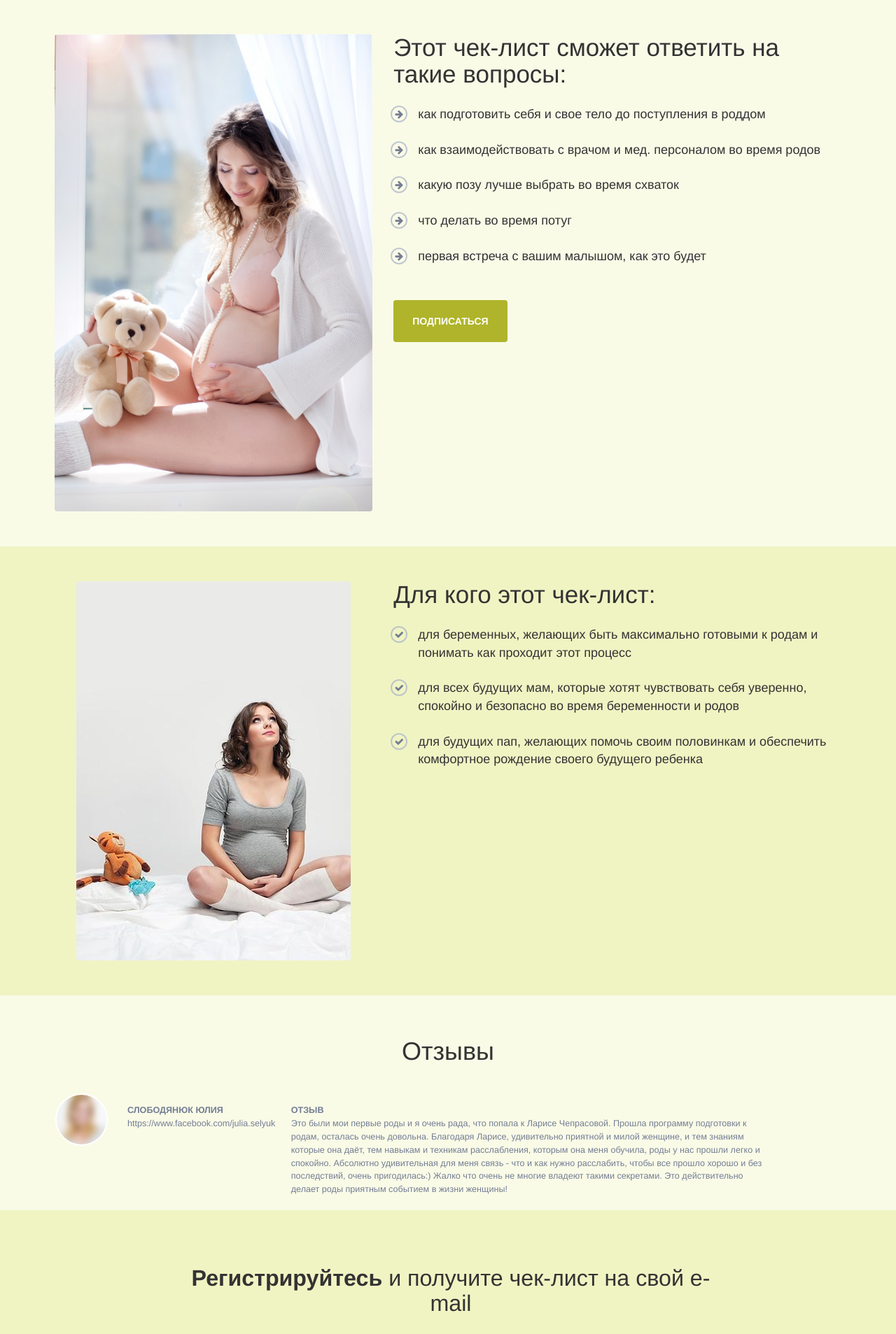
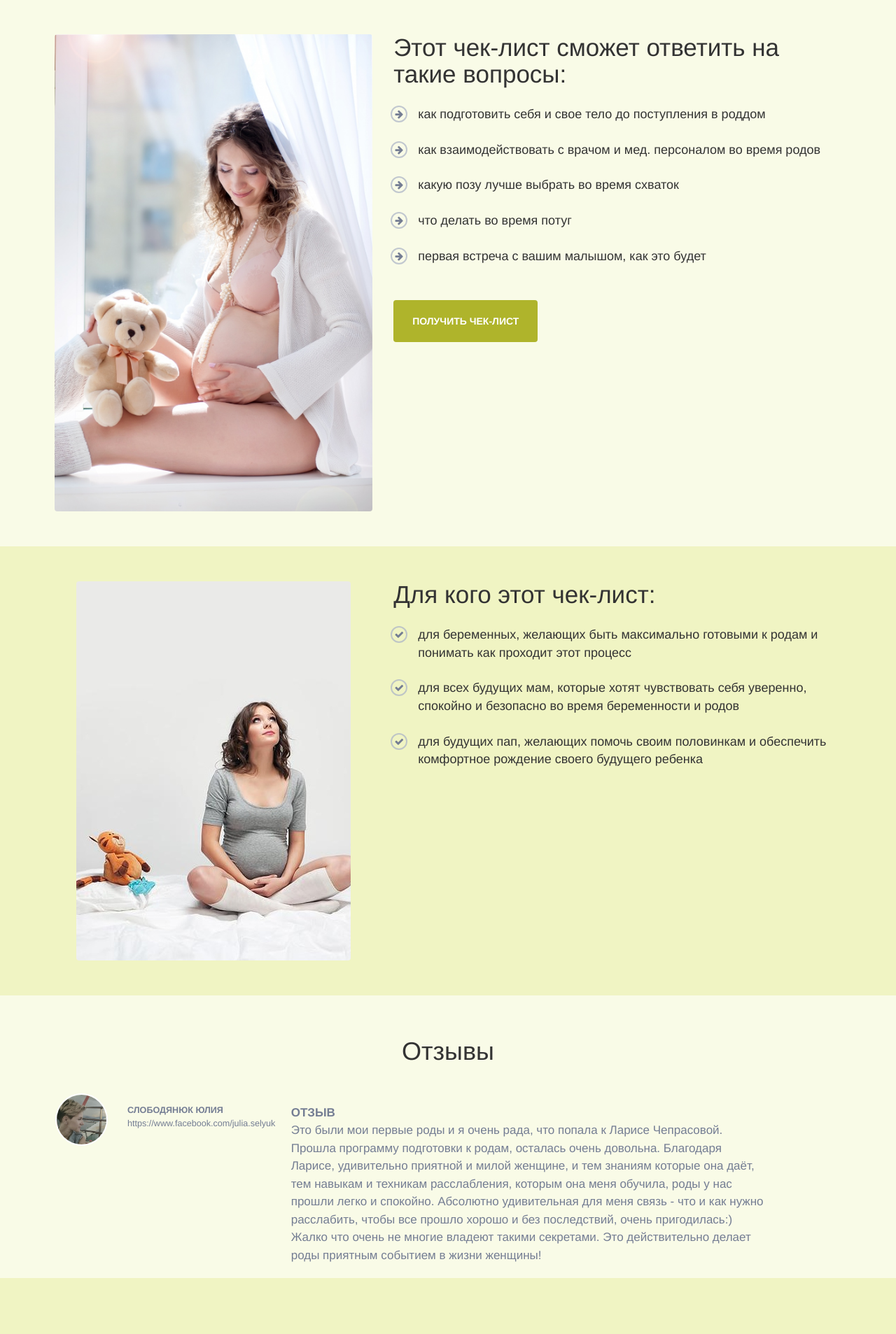
Before and after one commit to alex-birdeye/alex-birdeye.github.io, a PHP site: page / in a window 1280 px wide. Shown: the part 718-2625 px from the top of the page at 70% size. Run offline with PHP 8.4, Linux system fonts and the light colour scheme; some libraries are stand-ins or nearby versions.

Commit message:
Comment text size increased, Comment link to facebook added.

```diff
--- a/css/style.css
+++ b/css/style.css
@@ -177,6 +177,7 @@ a, a:hover, a:active, a:focus {
 
 .comment_text > p {
     width: 90%;
+    font-size: 17px !important;
 }
 
 .comment_block {
--- a/index.html
+++ b/index.html
@@ -75,7 +75,7 @@
         <!-- BUTTONS -->
         <div class="row">
             <div class="col-xs-12 col-sm-8 col-sm-offset-2 lj-buttons wow fadeInUp" data-wow-delay="1.5s">
-                <a href="#registration" class="lj-button-left scroll-to-subscribe">Подписаться
+                <a href="#registration" class="lj-button-left scroll-to-subscribe">Получить чек-лист
                     <!--<i class="fa fa-long-arrow-right"></i>--></a>
             </div>
         </div>
@@ -115,7 +115,7 @@
                     <li><i class="fa-li fa fa-arrow-right "></i> что делать во время потуг</li>
                     <li><i class="fa-li fa fa-arrow-right "></i> первая встреча с вашим малышом, как это будет</li>
                 </ul>
-                <a href="#registration" class="lj-product-button-left scroll-to-subscribe">Подписаться
+                <a href="#registration" class="lj-product-button-left scroll-to-subscribe">Получить чек-лист
                     <!--<i class="fa fa-long-arrow-right"></i>--></a>
             </div>
         </div>
@@ -239,12 +239,19 @@
                 <div class="lj-carousel">
                     <div class="row">
                         <div class="row comment_block">
+
+                            <a href="https://www.facebook.com/julia.selyuk" target="_blank">
                             <div class="col-sm-2 col-md-1 col-xs-3">
                                 <!--<blockquote>Economic development transformative sustainable crowdsourcing long-term, prosperity Aga Khan investment political; turmoil progressive billionaire philanthropy.</blockquote>-->
-                                <img src="img/face-1.jpg" alt="">
+                                <img src="img/preg/foto_comment.jpg" alt="">
                             </div>
-                            <div class="col-sm-2 col-xs-9 col-md-2 comment_person"><p><strong>Слободянюк Юлия</strong>https://www.facebook.com/julia.selyuk
-                            </p></div>
+                            <div class="col-sm-2 col-xs-9 col-md-2 comment_person">
+                                <p><strong>Слободянюк Юлия</strong>
+                                    https://www.facebook.com/julia.selyuk
+                                </p>
+                            </div>
+                            </a>
+
                             <div class="col-sm-8 comment_text">
                                 <p><strong>Отзыв</strong>
                                     Это были мои первые роды и я очень рада, что попала к Ларисе Чепрасовой. Прошла
```
Also changed, not shown: img/preg/foto_comment.jpg (added). Lines whose indentation alone changed are shown as unchanged.
